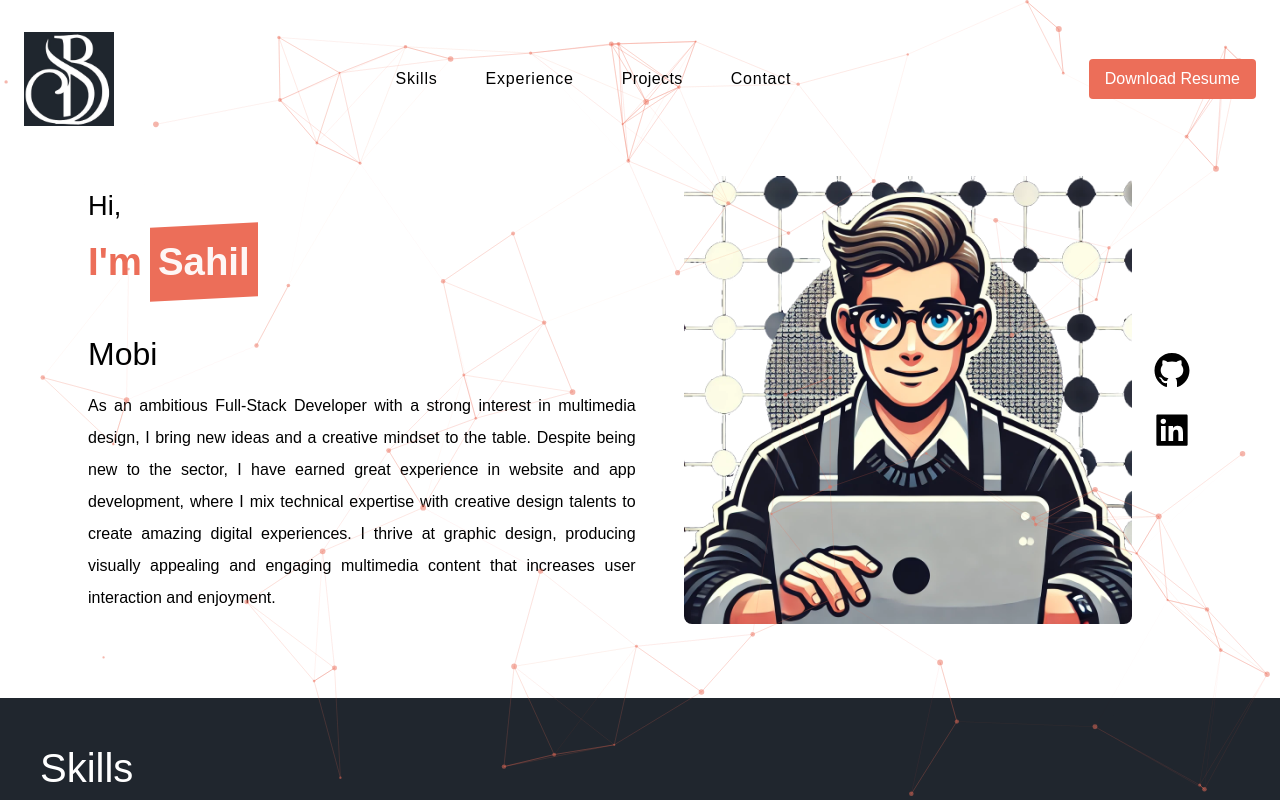
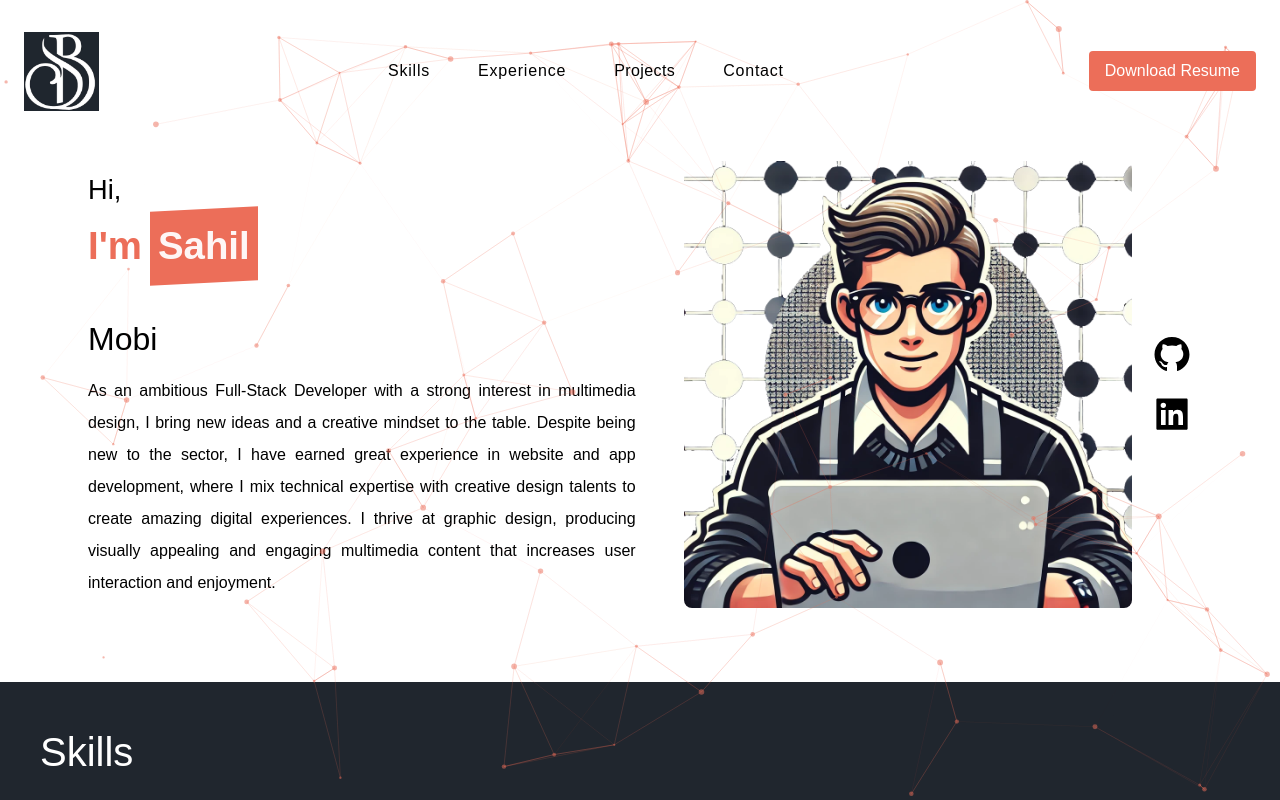
Before and after one commit to sahilbambarkar/My-Portfolio, a React (Create React App) app: page / in a window 1280 px wide. Shown: the top 800 px of the page. Built offline with nearby package versions, Linux system fonts and the light colour scheme.

Commit message:
Update Navbar.js

```diff
--- a/src/components/Navbar.js
+++ b/src/components/Navbar.js
@@ -41,7 +41,7 @@ function Navbar() {
     return (
         <>
             <div className="flex justify-between items-center py-[2rem] px-[3.5rem] sm:px-[1.5rem] relative">
-                <img src="/logo.jpg" alt="Logo" height={90} width={90} />
+                <img src="/logo.jpg" alt="Logo" height={75} width={75} />
                 <div className="flex-grow flex justify-center">
                     <ul className="hidden tm:block sm:block md:flex font-[400] text-black dark:text-white dark:font-[300] text-custom-20 gap-[5rem] md:gap-[3rem] lg:gap-4rem">
                         <a
```
